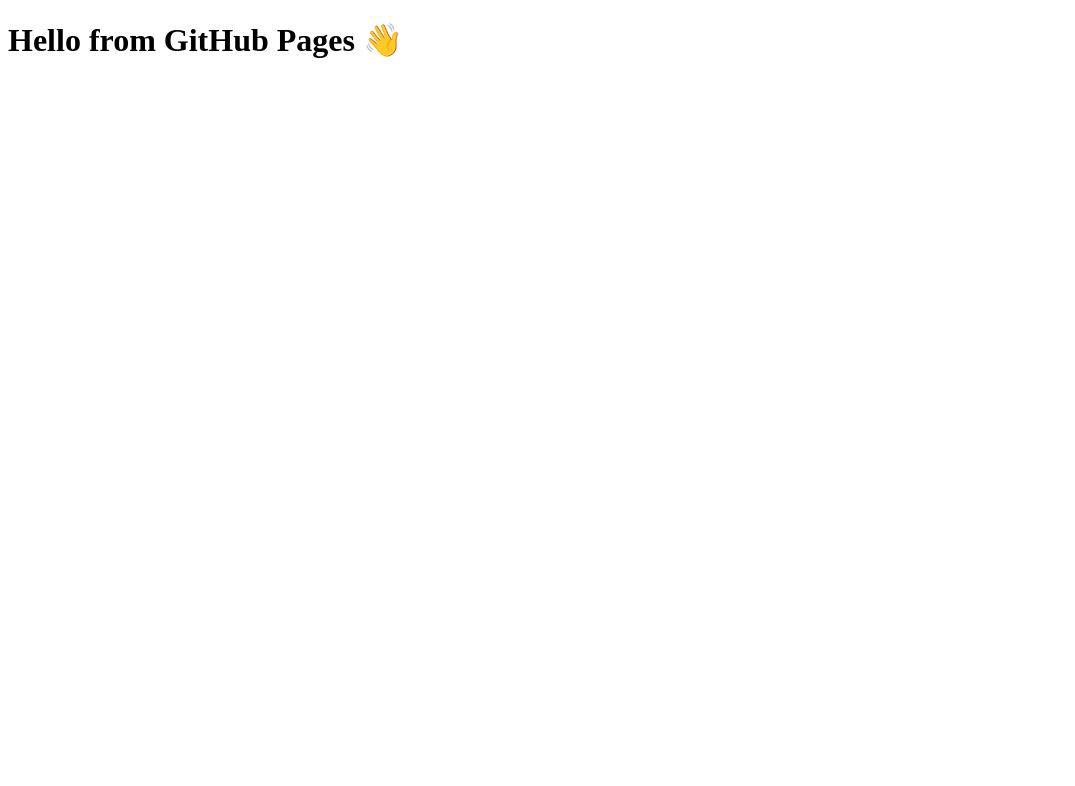
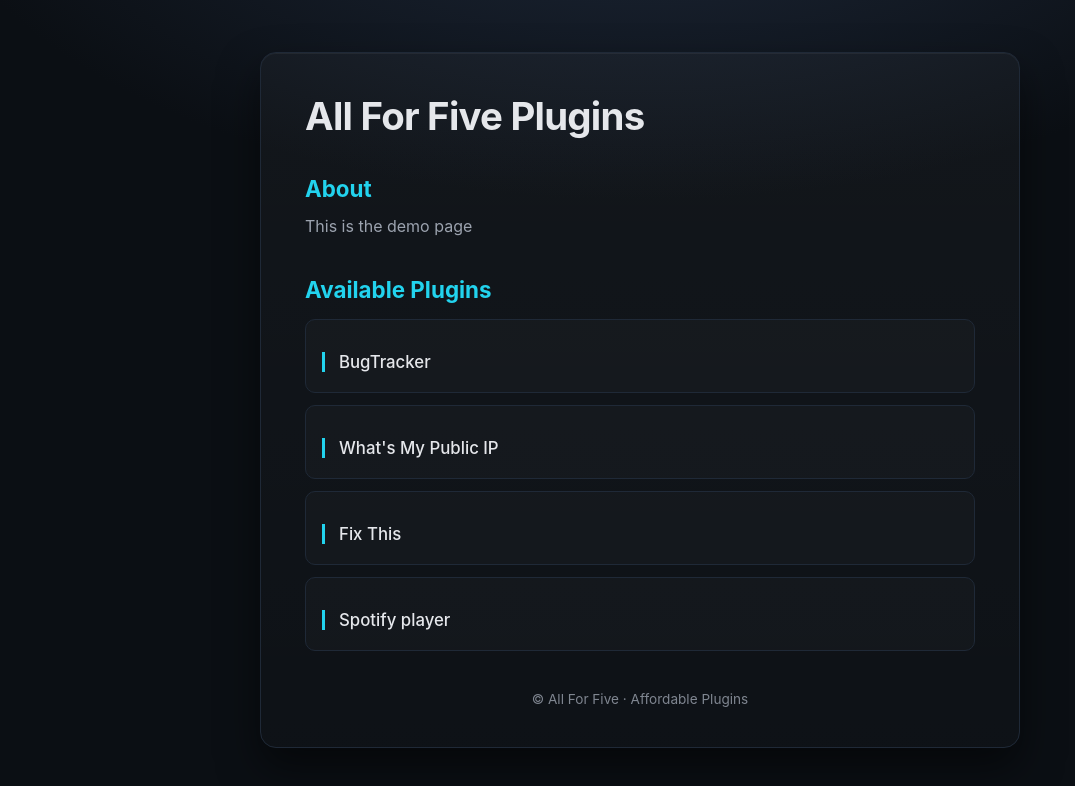
Before and after one commit to alexhajdu/allfor5, a plain HTML site: page index.html in a window 1280 px wide. Shown: the whole page, without its empty margins (0-1075 px from the left). Drawn offline with Linux system fonts and the light colour scheme.

Commit message:
Update index.html for new site layout and styles

```diff
--- a/index.html
+++ b/index.html
@@ -1,10 +1,147 @@
 <!DOCTYPE html>
-<html>
+<html lang="en">
 <head>
-  <meta charset="utf-8" />
-  <title>My Static Site</title>
+  <meta charset="UTF-8" />
+  <title>All For Five Plugins</title>
+  <meta name="viewport" content="width=device-width, initial-scale=1.0" />
+
+  <style>
+    :root {
+      --bg: #0b0f14;
+      --panel: #111827;
+      --text: #e5e7eb;
+      --muted: #9ca3af;
+      --accent: #22d3ee;
+      --border: #1f2937;
+    }
+
+    * {
+      box-sizing: border-box;
+    }
+
+    body {
+      margin: 0;
+      min-height: 100vh;
+      background:
+        radial-gradient(1200px 600px at 50% -20%, #1e293b 0%, transparent 60%),
+        var(--bg);
+      color: var(--text);
+      font-family: Inter, ui-sans-serif, system-ui, -apple-system,
+                   BlinkMacSystemFont, "Segoe UI", Roboto, Helvetica, Arial;
+      display: flex;
+      align-items: center;
+      justify-content: center;
+      padding: 32px;
+    }
+
+    .container {
+      max-width: 760px;
+      width: 100%;
+      background: linear-gradient(
+        180deg,
+        rgba(255,255,255,0.03),
+        rgba(255,255,255,0.01)
+      );
+      border: 1px solid var(--border);
+      border-radius: 16px;
+      padding: 40px 44px;
+      box-shadow:
+        0 20px 40px rgba(0,0,0,0.5),
+        inset 0 1px 0 rgba(255,255,255,0.05);
+    }
+
+    h1 {
+      margin: 0 0 8px;
+      font-size: 2.4rem;
+      letter-spacing: -0.02em;
+    }
+
+    h2 {
+      margin-top: 36px;
+      margin-bottom: 12px;
+      font-size: 1.4rem;
+      color: var(--accent);
+    }
+
+    h3 {
+      margin: 18px 0 6px;
+      font-size: 1.05rem;
+      font-weight: 500;
+      padding-left: 14px;
+      border-left: 3px solid var(--accent);
+    }
+
+    p {
+      margin: 0 0 16px;
+      color: var(--muted);
+      line-height: 1.6;
+    }
+
+    .plugins {
+      margin-top: 16px;
+      display: grid;
+      gap: 12px;
+    }
+
+    .plugin {
+      padding: 14px 16px;
+      border-radius: 10px;
+      background: rgba(255,255,255,0.02);
+      border: 1px solid var(--border);
+      transition: transform 0.15s ease, border-color 0.15s ease;
+    }
+
+    .plugin:hover {
+      transform: translateY(-2px);
+      border-color: var(--accent);
+    }
+
+    footer {
+      margin-top: 40px;
+      font-size: 0.85rem;
+      color: var(--muted);
+      text-align: center;
+      opacity: 0.8;
+    }
+
+    @media (max-width: 600px) {
+      .container {
+        padding: 28px 24px;
+      }
+    }
+  </style>
 </head>
+
 <body>
-  <h1>Hello from GitHub Pages 👋</h1>
+  <main class="container">
+    <h1>All For Five Plugins</h1>
+
+    <h2>About</h2>
+    <p>This is the demo page</p>
+
+    <h2>Available Plugins</h2>
+
+    <div class="plugins">
+      <div class="plugin">
+        <h3>BugTracker</h3>
+      </div>
+
+      <div class="plugin">
+        <h3>What's My Public IP</h3>
+      </div>
+
+      <div class="plugin">
+        <h3>Fix This</h3>
+      </div>
+
+      <div class="plugin">
+        <h3>Spotify player</h3>
+      </div>
+    </div>
+
+    <footer>
+      © All For Five · Affordable Plugins
+    </footer>
+  </main>
 </body>
 </html>
```
